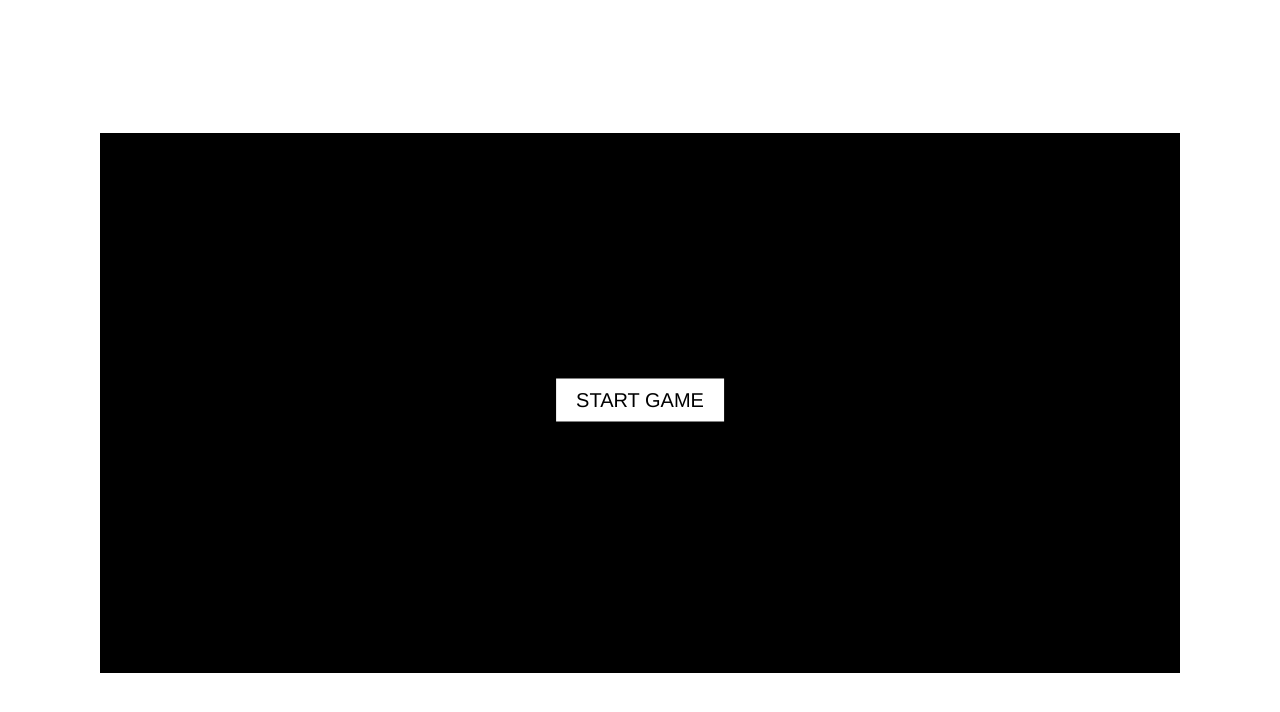
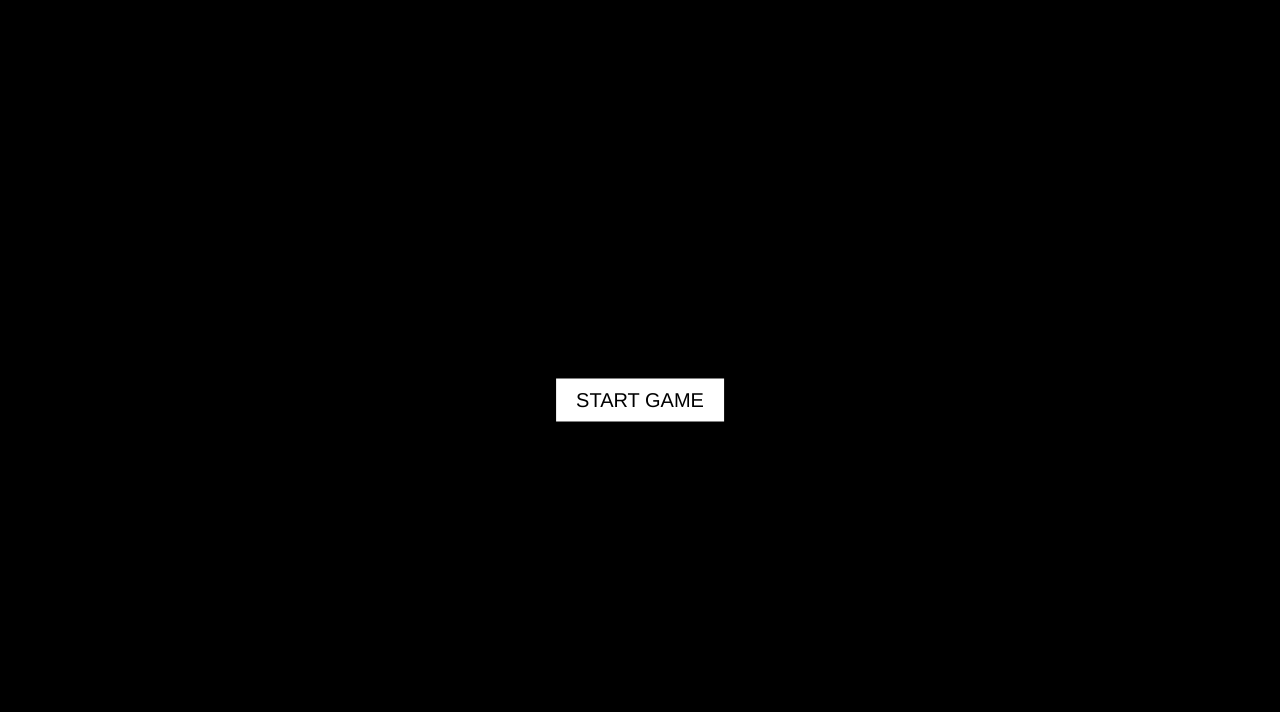
Before and after one commit to sodavr1/pingpong-facade, a website with bundled scripts: page public/index.html in a window 1280 px wide. Built offline with nearby package versions, Linux system fonts and the light colour scheme.

Commit message:
- seperate css and html - port changed to 3000 to retest on render deployment

```diff
--- a/public/index.html
+++ b/public/index.html
@@ -8,7 +8,7 @@
 </head>
 <body>
         <div class="game">
-            <canvas id="canvas"></canvas>
+            <canvas id="canvas" width = '800' height="600"></canvas>
             <p id="message"></p>
             <button id="startBtn">
                 START GAME
--- a/public/main.css
+++ b/public/main.css
@@ -5,8 +5,8 @@
 }
 
 body {
-    background-color: white;
-    color: black;
+    background-color: black;
+    /*color: black;*/
     display: flex;
     align-items: center;
     justify-content: center;
@@ -26,12 +26,10 @@ body {
 }
 
 #canvas {
-    margin-top: 10px;
+    margin-top:10px;
     background-color: black;
     width:1080px;
     height:100%;
-    min-width:100%;
-    min-height:100%;
 }
 
 #message {
```
